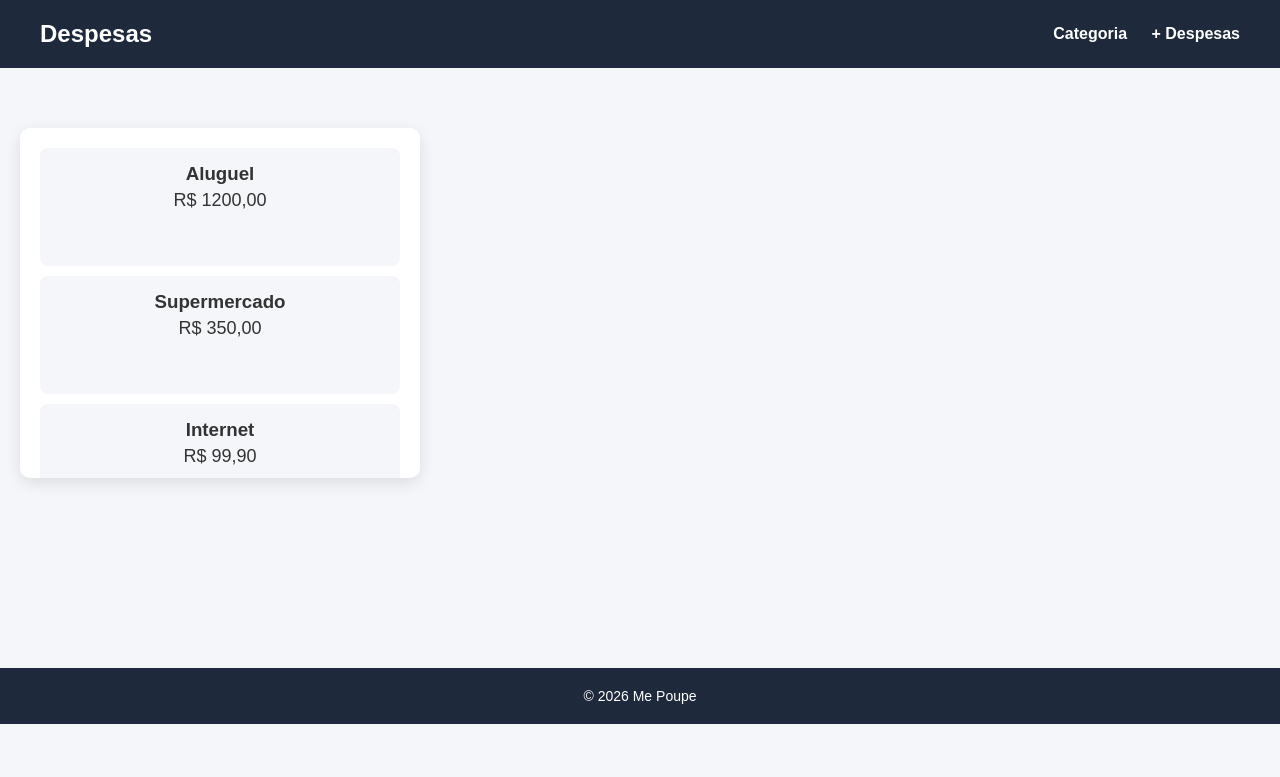
After one commit to Elishow23/projeto_bora_poupar, a Django app: page /despesa/ in a window 1280 px wide. The commit adds this page. Shown: the top 777 px of the page. Run offline with Django 5.2, Linux system fonts and the light colour scheme.

Commit message:
subindo avanços no front-end

```diff
--- a/projeto/django/me_poupe/urls.py
+++ b/projeto/django/me_poupe/urls.py
@@ -1,10 +1,12 @@
 from django.urls import path
-
-from me_poupe.views import index
+from me_poupe.views import index, despesa, relatorio, cadastroDespesa
 
 
 urlpatterns = [
 
   path('', index, name='index'),
+  path('despesa/', despesa, name='despesa'),
+  path('relatorio/', relatorio, name='relatorio'),
+  path('cadastroDespesa/', cadastroDespesa, name='cadastroDespesa'),
 
 ]
--- a/projeto/django/me_poupe/views.py
+++ b/projeto/django/me_poupe/views.py
@@ -5,3 +5,12 @@ from django.http import HttpResponse
 
 def index(request):
     return render(request, "index.html")
+
+def despesa(request):
+    return render(request, "despesa.html")
+
+def relatorio(request):
+    return render(request, "relatorio.html")
+
+def cadastroDespesa(request):
+    return render(request, "cadastroDespesa.html")
--- a/projeto/django/setup/static/style.css
+++ b/projeto/django/setup/static/style.css
@@ -1,3 +1,113 @@
-h1{
-    color: blue;
+* {
+    margin: 0;
+    padding: 0;
+    box-sizing: border-box;
 }
+
+body {
+    font-family: Arial, Helvetica, sans-serif;
+    background-color: #f4f6f9;
+    color: #333;
+}
+
+header {
+    background-color: #1e293b;
+    color: white;
+    padding: 20px 40px;
+    display: flex;
+    justify-content: space-between;
+    align-items: center;
+}
+
+header h1 {
+    font-size: 24px;
+}
+
+nav a {
+    text-decoration: none;
+    color: white;
+    margin-left: 20px;
+    font-weight: bold;
+    transition: 0.3s;
+}
+
+nav a:hover {
+    color: #38bdf8;
+}
+
+main {
+    padding: 60px 20px;
+    text-align: center;
+}
+
+main h2 {
+    font-size: 32px;
+    margin-bottom: 20px;
+    color: #1e293b;
+}
+
+main p {
+    font-size: 18px;
+    max-width: 600px;
+    margin: 0 auto 40px auto;
+}
+
+.actions {
+    display: flex;
+    justify-content: center;
+    gap: 20px;
+}
+
+.actions a {
+    text-decoration: none;
+    padding: 12px 25px;
+    background-color: #2563eb;
+    color: white;
+    border-radius: 8px;
+    font-weight: bold;
+    transition: 0.3s;
+}
+
+.actions a:hover {
+    background-color: #1d4ed8;
+}
+
+.lista-despesas {
+    width: 400px;
+    height: 350px; /* altura fixa */
+    overflow-y: auto; /* ativa rolagem vertical */
+    background: white;
+    padding: 20px;
+    border-radius: 10px;
+    box-shadow: 0 5px 15px rgba(0,0,0,0.1);
+}
+
+/* Scroll mais bonito */
+.lista-despesas::-webkit-scrollbar {
+    width: 8px;
+}
+
+.lista-despesas::-webkit-scrollbar-thumb {
+    background-color: #2563eb;
+    border-radius: 10px;
+}
+
+.card {
+    padding: 15px;
+    margin-bottom: 10px;
+    border-radius: 8px;
+    background-color: #f4f6f9;
+}
+
+.card h3 {
+    margin: 0 0 5px 0;
+}
+
+footer {
+    margin-top: 130px;
+    padding: 20px;
+    background-color: #1e293b;
+    color: white;
+    text-align: center;
+    font-size: 14px;
+}
--- /dev/null
+++ b/projeto/django/templates/despesa.html
@@ -0,0 +1,135 @@
+{%load static %}
+
+<!DOCTYPE html>
+<html lang="en">
+<head>
+    <link rel="stylesheet" href="{% static 'style.css' %}">
+    <meta charset="UTF-8">
+    <meta name="viewport" content="width=device-width, initial-scale=1.0">
+    <title>Me poupe</title>
+</head>
+<body>
+    <header>
+        <h1> Despesas </h1>
+        <nav>
+            <a href="{% url 'Categoria'}">Categoria</a>
+            <a href="{% url 'cadastroDespesa' %}">+ Despesas</a>
+        </nav>
+    </header>
+    <main>
+            <div class="lista-despesas">
+
+                <!-- Depois você coloca o FOR do Django aqui -->
+                <div class="card">
+                    <h3>Aluguel</h3>
+                    <p>R$ 1200,00</p>
+                </div>
+
+                <div class="card">
+                    <h3>Supermercado</h3>
+                    <p>R$ 350,00</p>
+                </div>
+
+                <div class="card">
+                    <h3>Internet</h3>
+                    <p>R$ 99,90</p>
+                </div>
+
+                <div class="card">
+                    <h3>Internet</h3>
+                    <p>R$ 99,90</p>
+                </div>
+
+                <div class="card">
+                    <h3>Supermercado</h3>
+                    <p>R$ 350,00</p>
+                </div>
+
+                <div class="card">
+                    <h3>Internet</h3>
+                    <p>R$ 99,90</p>
+                </div>
+
+                <div class="card">
+                    <h3>Internet</h3>
+                    <p>R$ 99,90</p>
+                </div>
+
+                <div class="card">
+                    <h3>Aluguel</h3>
+                    <p>R$ 1200,00</p>
+                </div>
+
+                <div class="card">
+                    <h3>Supermercado</h3>
+                    <p>R$ 350,00</p>
+                </div>
+
+                <div class="card">
+                    <h3>Internet</h3>
+                    <p>R$ 99,90</p>
+                </div>
+
+                <div class="card">
+                    <h3>Internet</h3>
+                    <p>R$ 99,90</p>
+                </div>
+
+                <div class="card">
+                    <h3>Supermercado</h3>
+                    <p>R$ 350,00</p>
+                </div>
+
+                <div class="card">
+                    <h3>Internet</h3>
+                    <p>R$ 99,90</p>
+                </div>
+
+                <div class="card">
+                    <h3>Internet</h3>
+                    <p>R$ 99,90</p>
+                </div>
+
+                <div class="card">
+                    <h3>Aluguel</h3>
+                    <p>R$ 1200,00</p>
+                </div>
+
+                <div class="card">
+                    <h3>Supermercado</h3>
+                    <p>R$ 350,00</p>
+                </div>
+
+                <div class="card">
+                    <h3>Internet</h3>
+                    <p>R$ 99,90</p>
+                </div>
+
+                <div class="card">
+                    <h3>Internet</h3>
+                    <p>R$ 99,90</p>
+                </div>
+
+                <div class="card">
+                    <h3>Supermercado</h3>
+                    <p>R$ 350,00</p>
+                </div>
+
+                <div class="card">
+                    <h3>Internet</h3>
+                    <p>R$ 99,90</p>
+                </div>
+
+                <div class="card">
+                    <h3>Internet</h3>
+                    <p>R$ 99,90</p>
+                </div>
+
+            </div>
+    </main>
+    <footer>
+        <p>© 2026 Me Poupe</p>
+    </footer>
+
+</body>
+</html>
```
Also changed, not shown: projeto/app.py (+45 -45 lines), projeto/bd.py (+11 -5 lines), projeto/django/templates/cadastroDespesa.html (added, +11 -0 lines), projeto/django/templates/index.html (+29 -1 lines), projeto/django/templates/relatorio.html (added, +11 -0 lines), 1 other file.
